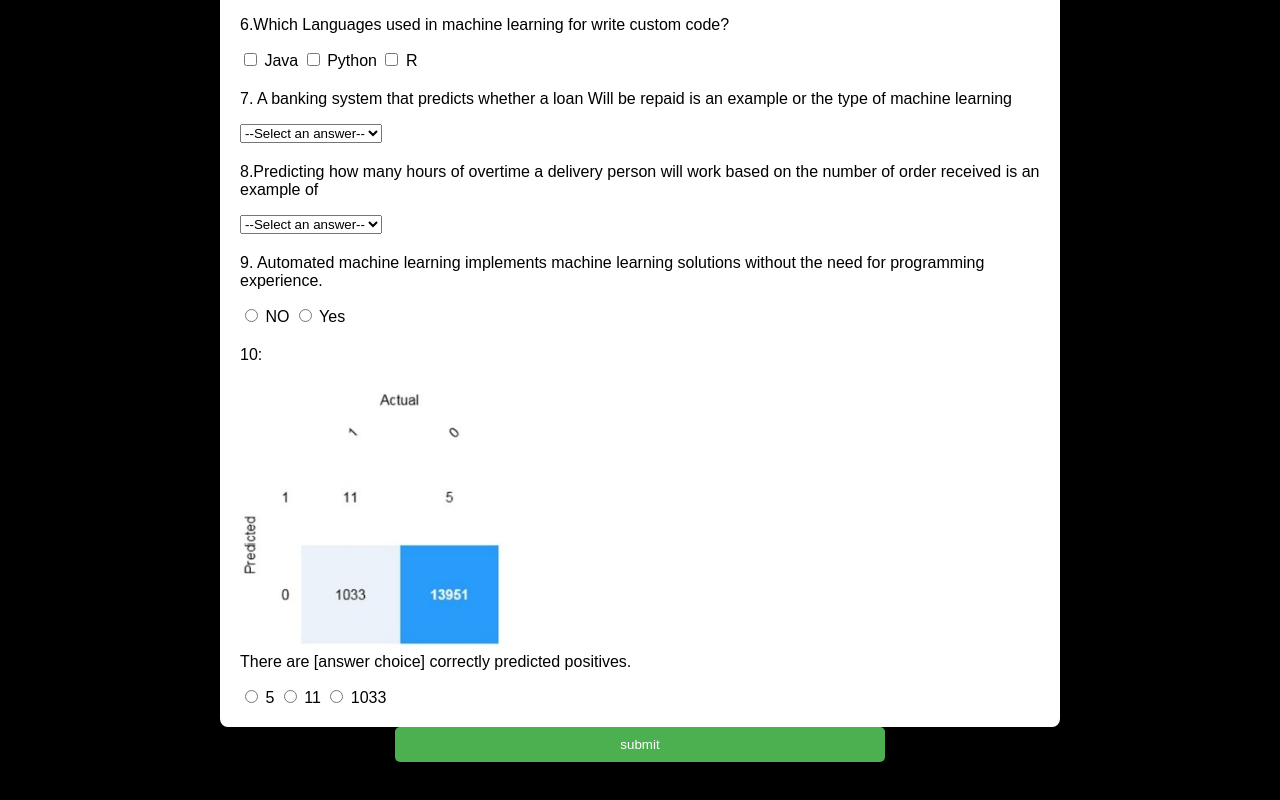
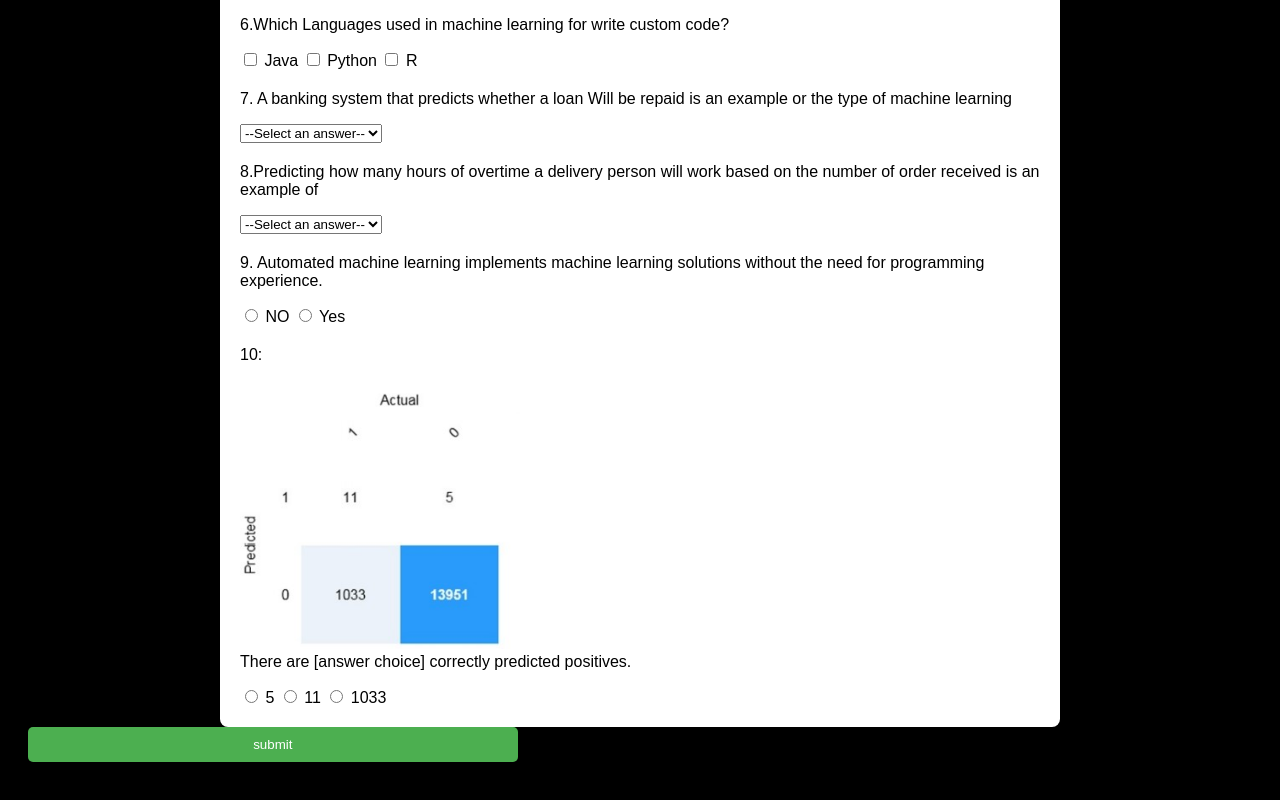
Before and after one commit to bmsvictorious2/Souls-of-AI, a plain HTML site: page index.html in a window 1280 px wide. Shown: the part 819-1619 px from the top of the page. Drawn offline with Linux system fonts and the light colour scheme.

Commit message:
style.css

```diff
--- a/style.css
+++ b/style.css
@@ -23,7 +23,7 @@ h1 {
 
 button {
     display: block;
-    margin: 0 auto;
+    margin: 12 auto;
     padding: 10px 20px;
     background-color: #4CAF50;
     color: white;
```
